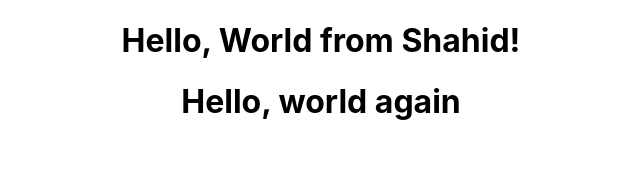
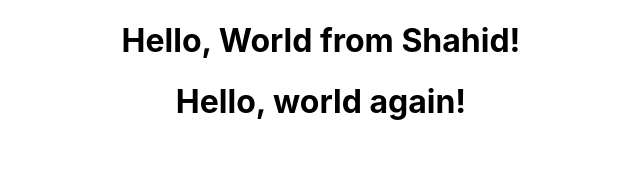
Before and after one commit to syedshahidashiqali/2ndrepo, a React (Create React App) app: page / in a window 1280 px wide. Shown: the top 172 px of the page, without its empty margins (319-959 px from the left). Built offline with nearby package versions, Linux system fonts and the light colour scheme.

Commit message:
Update App.js

```diff
--- a/src/App.js
+++ b/src/App.js
@@ -6,7 +6,7 @@ function App() {
   return (
     <div className="App">
       <h1>Hello, World from Shahid!</h1>
-      <h1>Hello, world again</h1>
+      <h1>Hello, world again!</h1>
     </div>
   );
 }
```
